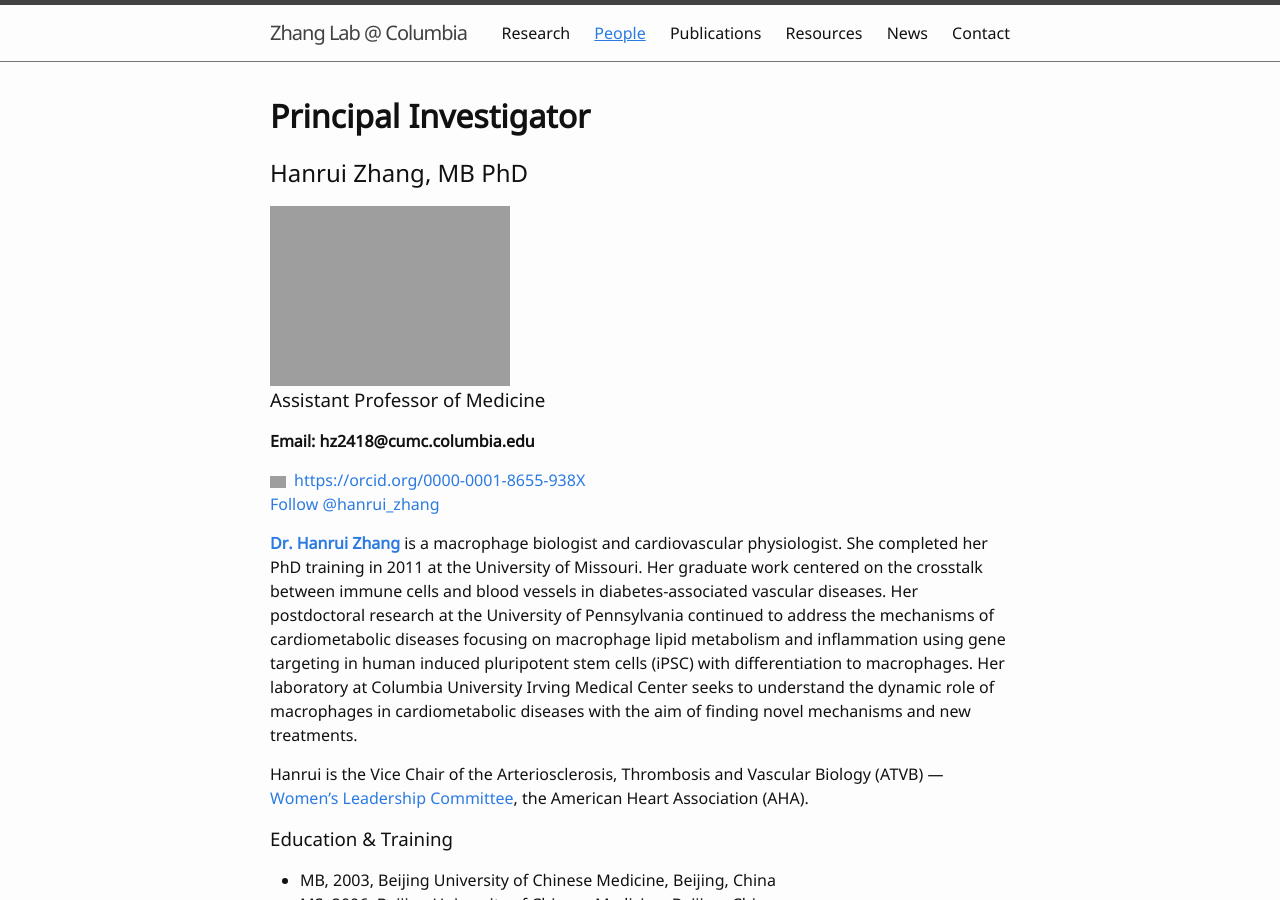
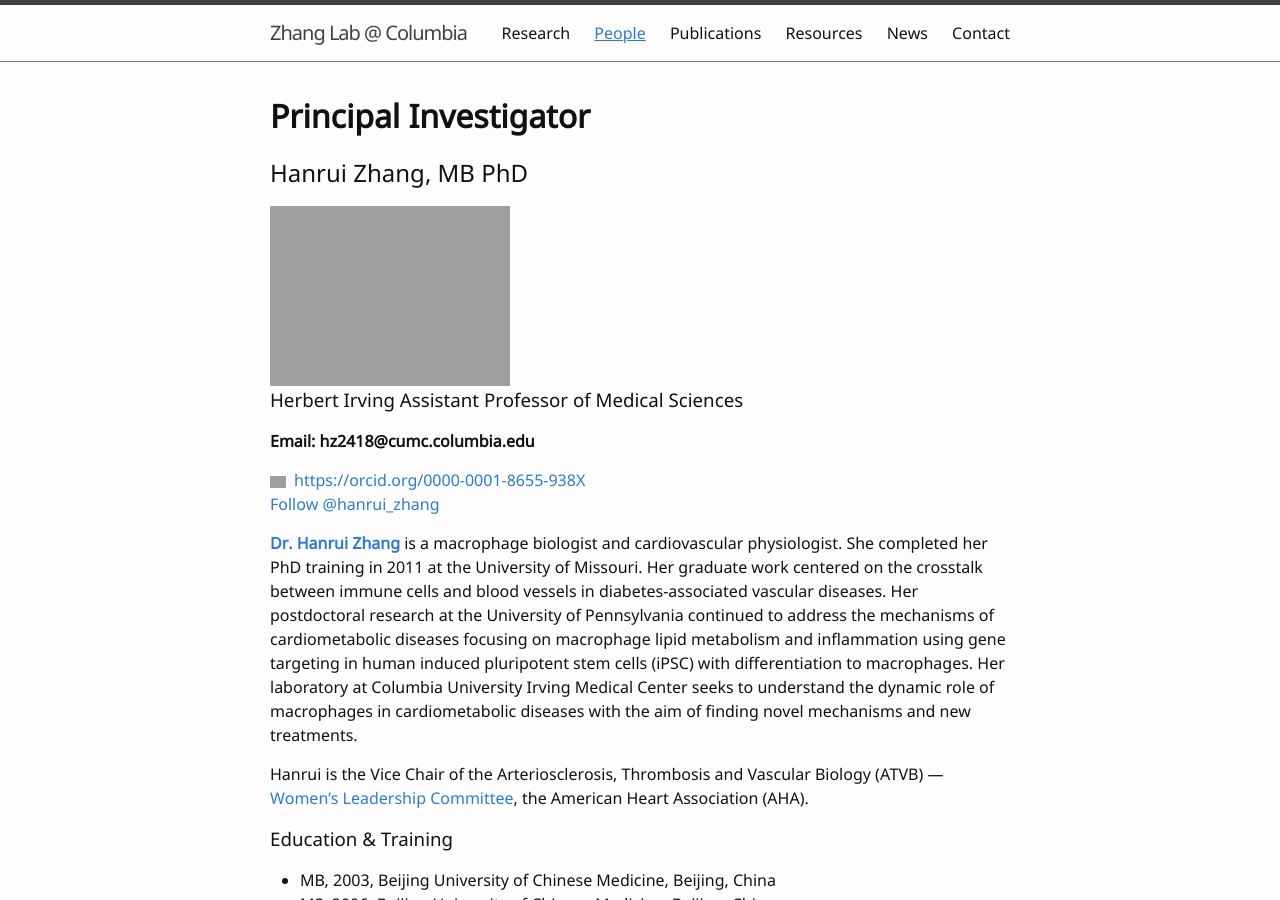
Before and after one commit to hanruizhang/zhanglab, a Jekyll site: the page built from 2_People.md, in a window 1280 px wide and 900 px high. Built offline with Jekyll 4.4.1, drawn with Linux system fonts in a browser that asks for light colours; comment, search, counter and statistics services are not loaded; grey boxes are pictures that could not be loaded.

Commit message:
Update 2_People.md

```diff
--- a/2_People.md
+++ b/2_People.md
@@ -10,7 +10,7 @@ nav: true
   <img src="{{ '/images/Hanrui_Zhang_5_Large.png' | absolute_url }}" alt="Hanrui_Zhang" width="240">
 </div>
 
-### Assistant Professor of Medicine
+### Herbert Irving Assistant Professor of Medical Sciences
 **Email: hz2418@cumc.columbia.edu**
 <div itemscope itemtype="https://schema.org/Person"><a itemprop="sameAs" content="https://orcid.org/0000-0001-8655-938X" href="https://orcid.org/0000-0001-8655-938X" target="orcid.widget" rel="me noopener noreferrer" style="vertical-align:top;"><img src="https://orcid.org/sites/default/files/images/orcid_16x16.png" style="width:1em;margin-right:.5em;" alt="ORCID iD icon">https://orcid.org/0000-0001-8655-938X</a></div>
 
```
